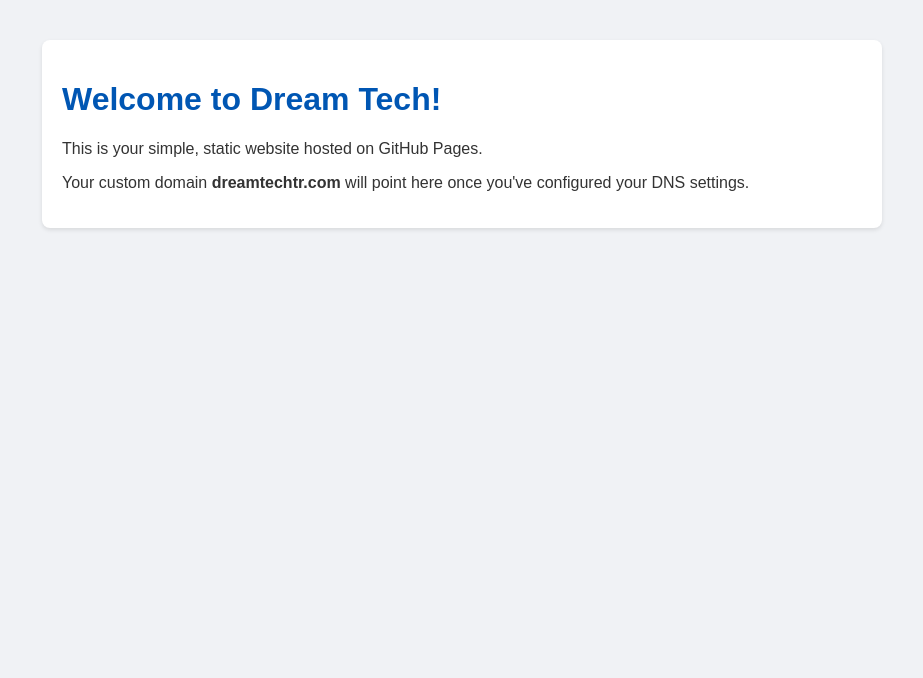
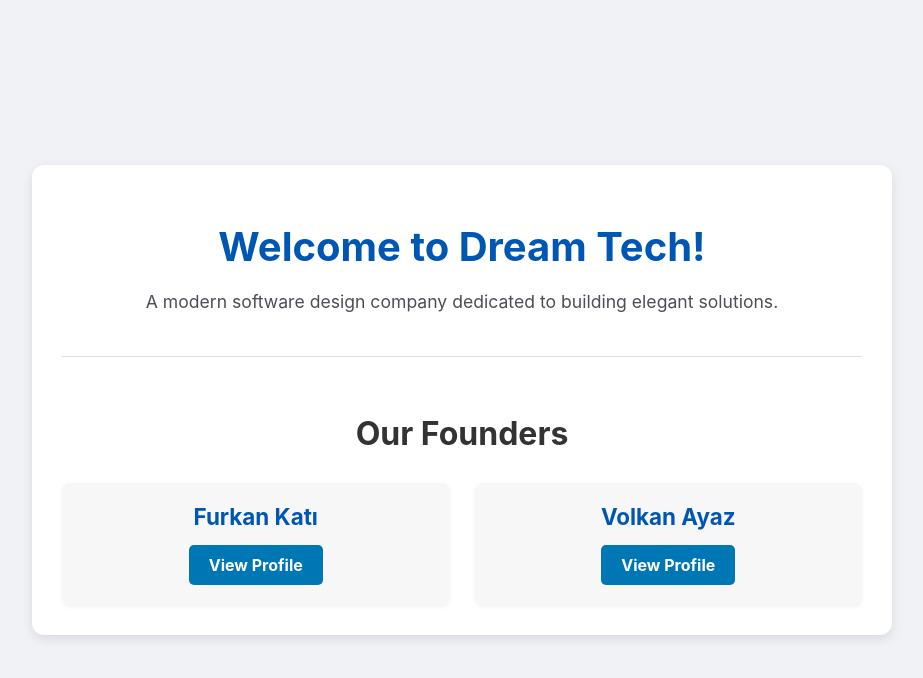
Before and after one commit to furkan59/github.io, a plain HTML site: page index.html in a window 1280 px wide. Shown: the whole page, without its empty margins (178-1101 px from the left). Drawn offline with Linux system fonts and the light colour scheme.

Commit message:
Revamp index.html with new styles and team section
Updated styles for improved layout and aesthetics. Added team section with founders' profiles.

```diff
--- a/index.html
+++ b/index.html
@@ -5,16 +5,102 @@
     <meta name="viewport" content="width=device-width, initial-scale=1.0">
     <title>Welcome to Dream Tech</title>
     <style>
-        body { font-family: Arial, sans-serif; margin: 40px; background-color: #f0f2f5; color: #333; }
-        .container { max-width: 800px; margin: auto; background: white; padding: 20px; border-radius: 8px; box-shadow: 0 2px 4px rgba(0,0,0,0.1); }
-        h1 { color: #0056b3; }
+        body {
+            font-family: -apple-system, BlinkMacSystemFont, "Segoe UI", Roboto, Helvetica, Arial, sans-serif;
+            margin: 0;
+            padding: 0;
+            background-color: #f0f2f5;
+            color: #1c1e21;
+            display: flex;
+            justify-content: center;
+            align-items: center;
+            min-height: 100vh;
+        }
+        .container {
+            max-width: 800px;
+            width: 90%;
+            margin: 40px auto;
+            background: white;
+            padding: 30px;
+            border-radius: 12px;
+            box-shadow: 0 4px 12px rgba(0,0,0,0.1);
+            text-align: center;
+        }
+        h1 {
+            color: #0056b3;
+            font-size: 2.5em;
+            margin-bottom: 10px;
+        }
+        p {
+            font-size: 1.1em;
+            color: #4b4f56;
+            line-height: 1.6;
+        }
+        .team-section {
+            margin-top: 40px;
+            padding-top: 30px;
+            border-top: 1px solid #dddfe2;
+        }
+        h2 {
+            font-size: 2em;
+            color: #333;
+            margin-bottom: 30px;
+        }
+        .team-grid {
+            display: grid;
+            grid-template-columns: repeat(auto-fit, minmax(250px, 1fr));
+            gap: 25px;
+        }
+        .team-member {
+            background-color: #f7f7f7;
+            padding: 20px;
+            border-radius: 8px;
+            box-shadow: 0 2px 4px rgba(0,0,0,0.05);
+            transition: transform 0.3s ease, box-shadow 0.3s ease;
+        }
+        .team-member:hover {
+            transform: translateY(-5px);
+            box-shadow: 0 6px 12px rgba(0,0,0,0.1);
+        }
+        .team-member h3 {
+            margin-top: 0;
+            margin-bottom: 15px;
+            font-size: 1.4em;
+            color: #0056b3;
+        }
+        .linkedin-button {
+            display: inline-block;
+            padding: 10px 20px;
+            background-color: #0077b5;
+            color: white;
+            text-decoration: none;
+            border-radius: 5px;
+            font-weight: bold;
+            transition: background-color 0.3s ease;
+        }
+        .linkedin-button:hover {
+            background-color: #005582;
+        }
     </style>
 </head>
 <body>
     <div class="container">
         <h1>Welcome to Dream Tech!</h1>
-        <p>This is your simple, static website hosted on GitHub Pages.</p>
-        <p>Your custom domain <strong>dreamtechtr.com</strong> will point here once you've configured your DNS settings.</p>
+        <p>A modern software design company dedicated to building elegant solutions.</p>
+
+        <div class="team-section">
+            <h2>Our Founders</h2>
+            <div class="team-grid">
+                <div class="team-member">
+                    <h3>Furkan Katı</h3>
+                    <a href="https://www.linkedin.com/in/furkan-kat%C4%B1-b7856761/" target="_blank" class="linkedin-button">View Profile</a>
+                </div>
+                <div class="team-member">
+                    <h3>Volkan Ayaz</h3>
+                    <a href="https://www.linkedin.com/in/volkan-ayaz-b0b81774/" target="_blank" class="linkedin-button">View Profile</a>
+                </div>
+            </div>
+        </div>
     </div>
 </body>
 </html>
```
